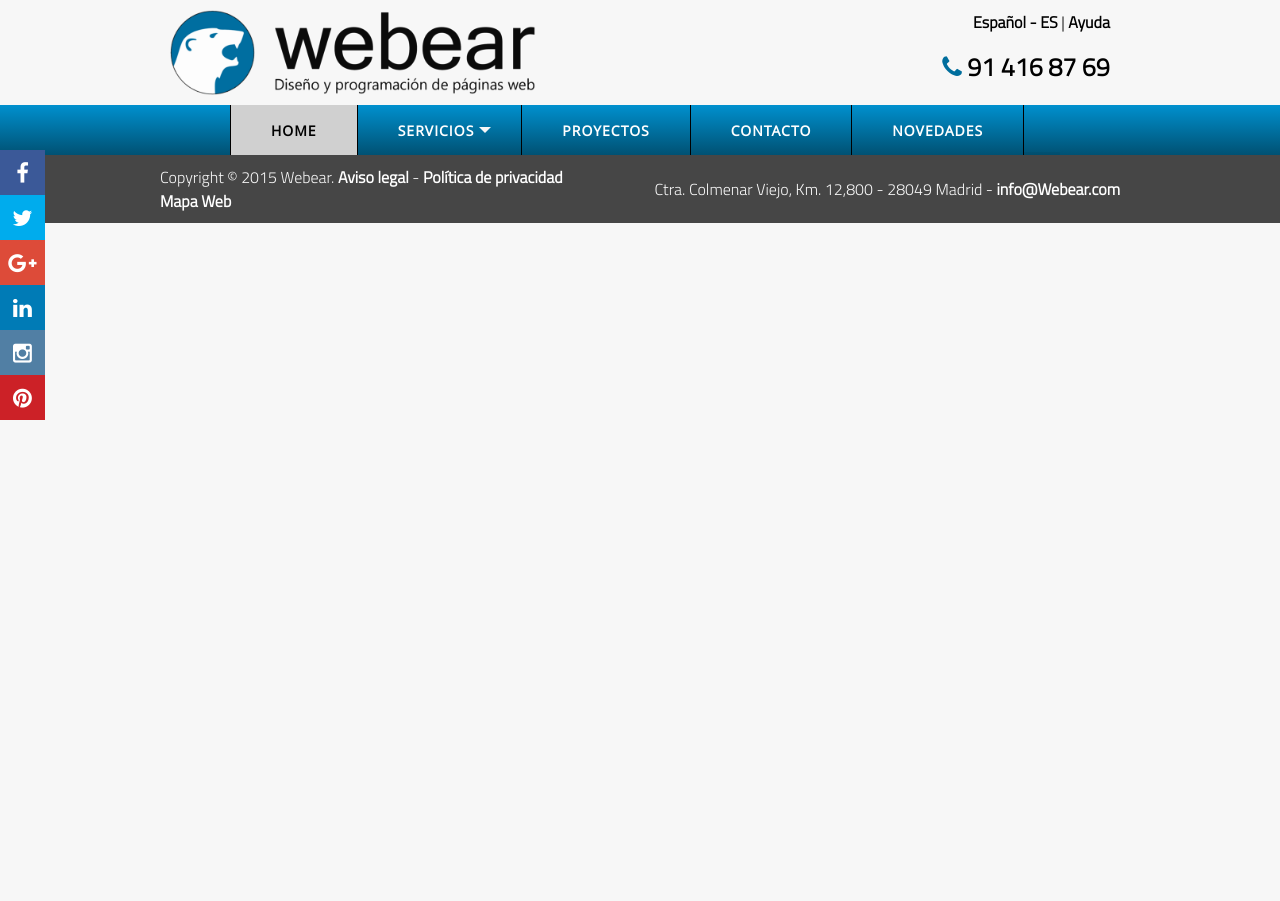
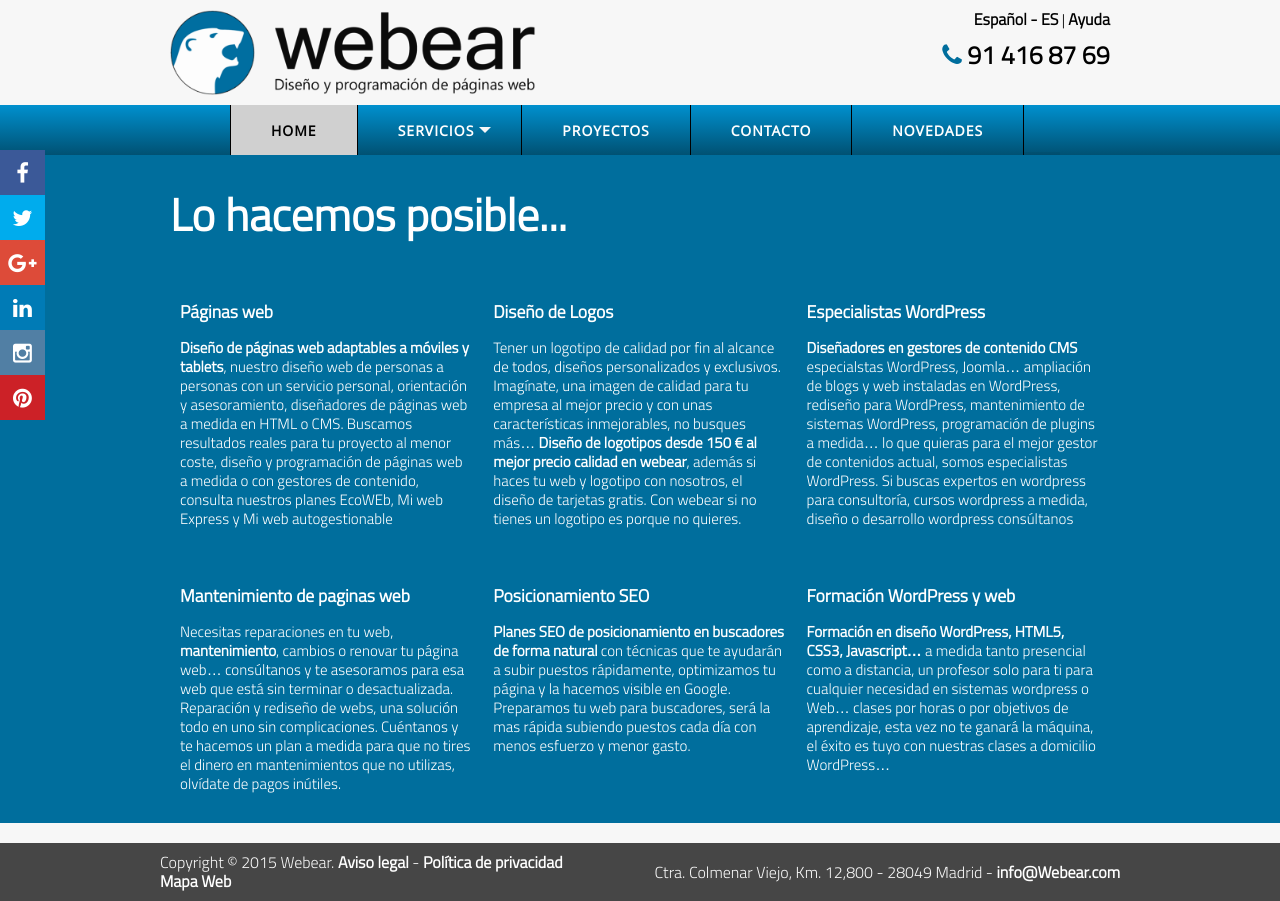
Before and after one commit to miguelparaiso/webear, a plain HTML site: page servicios.html in a window 1280 px wide. Before the commit the page ends 800 px from the top, so only its background shows below. Drawn offline with Linux system fonts and the light colour scheme.

Commit message:
Updated code

```diff
--- /dev/null
+++ b/css/servicios.css
@@ -0,0 +1,20 @@
+/* ESTILOS COMUNES A TODA LA PAGINA */
+
+body {
+    font: 15px/19px 'Open Sans', Helvetica, Arial, sans-serif;
+}
+
+/* Contenido */
+#main-content {
+    background-color: #006e9d;
+    color: #fff;
+}
+
+
+#main-services1, #main-services2{
+    display: flex;
+}
+
+#secundary-content{
+
+}
--- a/servicios.html
+++ b/servicios.html
@@ -7,10 +7,9 @@
     <script type="text/javascript" src="js/jssor.slider.min.js"></script>
     <script type="text/javascript" src="js/menu.js"></script>
     <script type="text/javascript" src="js/slider.js"></script>
+    <link rel="stylesheet" href="css/servicios.css">
     <link rel="stylesheet" href="css/main.css">
-    <link rel="stylesheet" href="css/index.css">
     <link rel="stylesheet" href="css/menu.css">
-    <link rel="stylesheet" href="css/slider.css">
     <link rel="stylesheet" href="css/social-sidebar.css">
     <link rel="stylesheet" href="css/font-awesome.min.css">
     <link rel="stylesheet" href="css/flip-container.css">
@@ -59,12 +58,94 @@
         <li><a href="#" class="pinterest" target="_blank"><i class="fa fa-pinterest"></i><span>Pinterest</span></a></li>
     </ul>
 </aside>
+<div class="col-12" id="main-content">
+    <div class="grid2">
+        <div class="col-12"><h1>Lo hacemos posible...</h1></div>
+        <div class="col-12" id="main-services1">
+            <div class="col-4">
+                <h3>Páginas web</h3>
 
+                <div class="content-container"><b>Diseño de páginas web adaptables a móviles y tablets</b>, nuestro
+                    diseño web
+                    de personas a personas con un servicio personal, orientación y asesoramiento, diseñadores de páginas
+                    web a medida en HTML o CMS. Buscamos resultados reales para tu proyecto al menor coste, diseño y
+                    programación de páginas web a medida o con gestores de contenido, consulta nuestros planes EcoWEb,
+                    Mi web Express y Mi web autogestionable
+                </div>
+            </div>
+            <div class="col-4">
+                <h3>Diseño de Logos</h3>
+
+                <div class="content-container">Tener un logotipo de calidad por fin al alcance de todos, diseños
+                    personalizados y exclusivos. Imagínate, una imagen de calidad para tu empresa al mejor precio y con
+                    unas características inmejorables, no busques más… <b>Diseño de logotipos desde 150 € al mejor
+                        precio
+                        calidad en webear</b>, además si haces tu web y logotipo con nosotros, el diseño de tarjetas
+                    gratis.
+                    Con webear si no tienes un logotipo es porque no quieres.
+                </div>
+            </div>
+            <div class="col-4">
+                <h3>Especialistas WordPress
+                </h3>
+
+                <div class="content-container"><b>Diseñadores en gestores de contenido CMS </b>especialstas WordPress,
+                    Joomla…
+                    ampliación de blogs y web instaladas en WordPress, rediseño para WordPress, mantenimiento de
+                    sistemas WordPress, programación de plugins a medida… lo que quieras para el mejor gestor de
+                    contenidos actual, somos especialistas WordPress. Si buscas expertos en wordpress para consultoría,
+                    cursos wordpress a medida, diseño o desarrollo wordpress consúltanos
+                </div>
+            </div>
+
+        </div>
+        <div class="col-12" id="main-services2">
+            <div class="col-4">
+                <h3>Mantenimiento de paginas web</h3>
+
+                <div class="content-container">Necesitas reparaciones en tu web, <b>mantenimiento</b>, cambios o renovar
+                    tu
+                    página web… consúltanos y te asesoramos para esa web que está sin terminar o desactualizada.
+                    Reparación y rediseño de webs, una solución todo en uno sin complicaciones. Cuéntanos y te hacemos
+                    un plan a medida para que no tires el dinero en mantenimientos que no utilizas, olvídate de pagos
+                    inútiles.
+                </div>
+            </div>
+            <div class="col-4">
+                <h3>Posicionamiento SEO
+                </h3>
+
+                <div class="content-container"><b>Planes SEO de posicionamiento en buscadores de forma natural </b>con
+                    técnicas
+                    que te ayudarán a subir puestos rápidamente, optimizamos tu página y la hacemos visible en Google.
+                    Preparamos tu web para buscadores, será la mas rápida subiendo puestos cada día con menos esfuerzo y
+                    menor gasto.
+                </div>
+            </div>
+                <div class="col-4">
+                    <h3>Formación WordPress y web
+
+                    </h3>
+
+                    <div class="content-container"><b>Formación en diseño WordPress, HTML5, CSS3, Javascript… </b>a
+                        medida
+                        tanto presencial como a distancia, un profesor solo para ti para cualquier necesidad en sistemas
+                        wordpress o Web… clases por horas o por objetivos de aprendizaje, esta vez no te ganará la
+                        máquina, el éxito es tuyo con nuestras clases a domicilio WordPress…
+                    </div>
+                </div>
+            </div>
+
+        </div>
+    </div>
+</div>
+<div class="col-12" id="secundary-content"></div>
 <footer>
     <div id="footer-bottom" class="col-12">
         <div class="grid">
             <div class="footerInf col-6">
                 <p>Copyright © 2015 Webear. <a><b>Aviso legal</b></a> - <a><b>Política de privacidad</b></a></p>
+
                 <p><a href="mapaweb.html"><b>Mapa Web</b></a></p>
             </div>
             <div class="footerInf2 col-6">
```
Also changed, not shown: form/contact.html (deleted, +0 -74 lines), form/contact.js (deleted, +0 -58 lines), form/form.css (deleted, +0 -20 lines), index.html (+1 -1 lines), mapaweb.html (+19 -0 lines).
